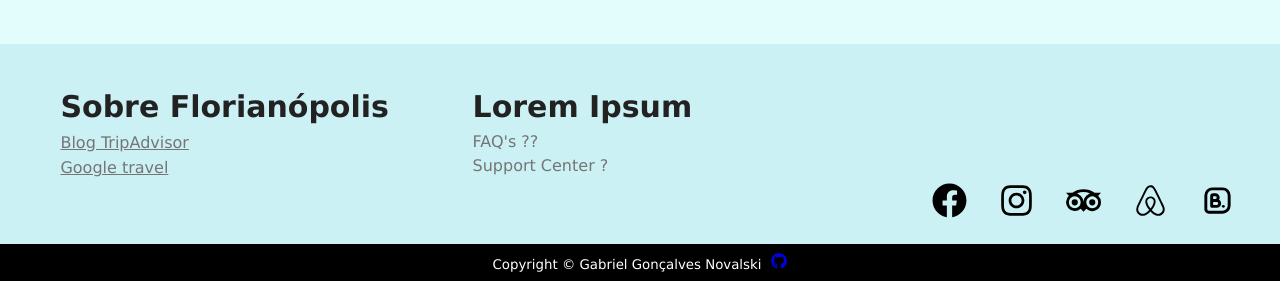
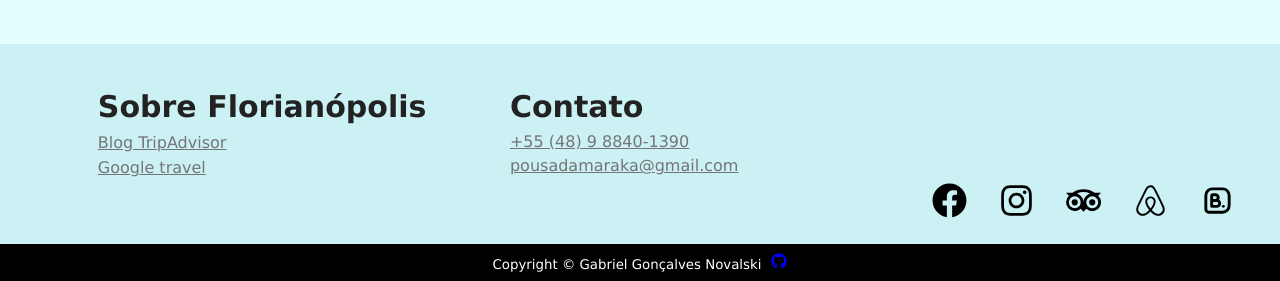
Before and after one commit to gab5987/maraka-app, a React (Create React App) app: page / in a window 1280 px wide. Shown: the part 1766-2047 px from the top of the page. Built offline with nearby package versions, Linux system fonts and the light colour scheme; grey boxes are pictures that could not be loaded.

Commit message:
Feat. Added contact info

```diff
--- a/src/app_data/shared_data.json
+++ b/src/app_data/shared_data.json
@@ -1,7 +1,8 @@
 {
     "info":{
         "depShortName": "Pousada Maraká",
-        "telNumber": "5548998150288"
+        "telNumber": "5548998150288",
+        "email": "pousadamaraka@gmail.com"
     },
     "socialMedia": {
         "facebook": "https://www.facebook.com/pousadamaraka/",
--- a/src/footer/footer.js
+++ b/src/footer/footer.js
@@ -10,6 +10,10 @@ import {
 import { TbBrandBooking } from "react-icons/tb";
 
 export default function Footer(props) {
+  const contact = {
+    email: `mailto:${props.resumeInfo.info.email}`,
+    phone: `tel:${props.resumeInfo.info.telNumber}`
+  }
   return (
     <div> <bookingIcon />
       <div className="footer">
@@ -20,12 +24,9 @@ export default function Footer(props) {
             <a href={props.resumeInfo.footNotes.googleTravel} target="_blank">Google travel</a>
           </div>
           <div className="my-stack support">
-            <h1>Lorem Ipsum</h1>
-            <a>FAQ's ??</a>
-            <a>Support Center ?</a>
-          </div>
-          <div className="my-stack information">
-
+            <h1>Contato</h1>
+            <a href={contact.phone}>+55 (48) 9 8840-1390 </a>
+            <a href={contact.email}> pousadamaraka@gmail.com </a>
           </div>
         </div>
         <div className="social-media">
```
